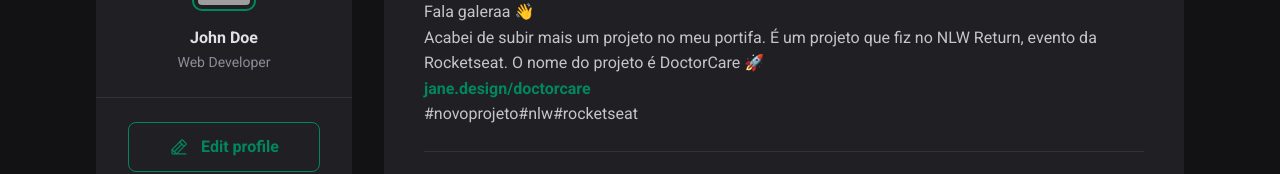
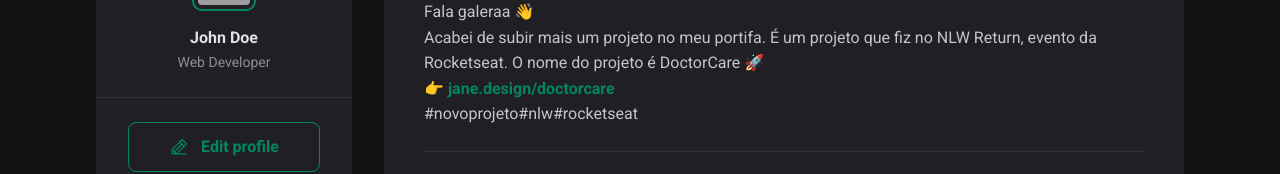
Before and after one commit to tatacsd/feed-app, a React (Vite) app: page / in a window 1280 px wide. Shown: the part 221-395 px from the top of the page. Built offline with nearby package versions, Linux system fonts and the light colour scheme; grey boxes are pictures that could not be loaded.

Commit message:
adds icon to link

```diff
--- a/src/App.jsx
+++ b/src/App.jsx
@@ -40,7 +40,7 @@ const posts = [
         content:
           'Acabei de subir mais um projeto no meu portifa. É um projeto que fiz no NLW Return, evento da Rocketseat. O nome do projeto é DoctorCare 🚀',
       },
-      { type: 'anchor', content: ' 👉 jane.design/doctorcare' },
+      { type: 'anchor', content: 'jane.design/doctorcare' },
       { type: 'hashtag', content: '#novoprojeto' },
       { type: 'hashtag', content: '#nlw' },
       { type: 'hashtag', content: '#rocketseat' },
@@ -60,7 +60,7 @@ const posts = [
         type: 'paragraph',
         content: 'Projetinho novo na area! 🚀',
       },
-      { type: 'anchor', content: '👉 jane.design/doctorcare' },
+      { type: 'anchor', content: 'jane.design/doctorcare' },
       { type: 'hashtag', content: '#novoprojeto' },
       { type: 'hashtag', content: '#nlw' },
       { type: 'hashtag', content: '#rocketseat' },
--- a/src/components/Post/index.jsx
+++ b/src/components/Post/index.jsx
@@ -45,7 +45,7 @@ export function Post({ author, content, publishedAt }) {
               return (
                 <p>
                   <a key={index} href={item.content}>
-                    {item.content}
+                    👉 {item.content}
                   </a>
                 </p>
               );
```
